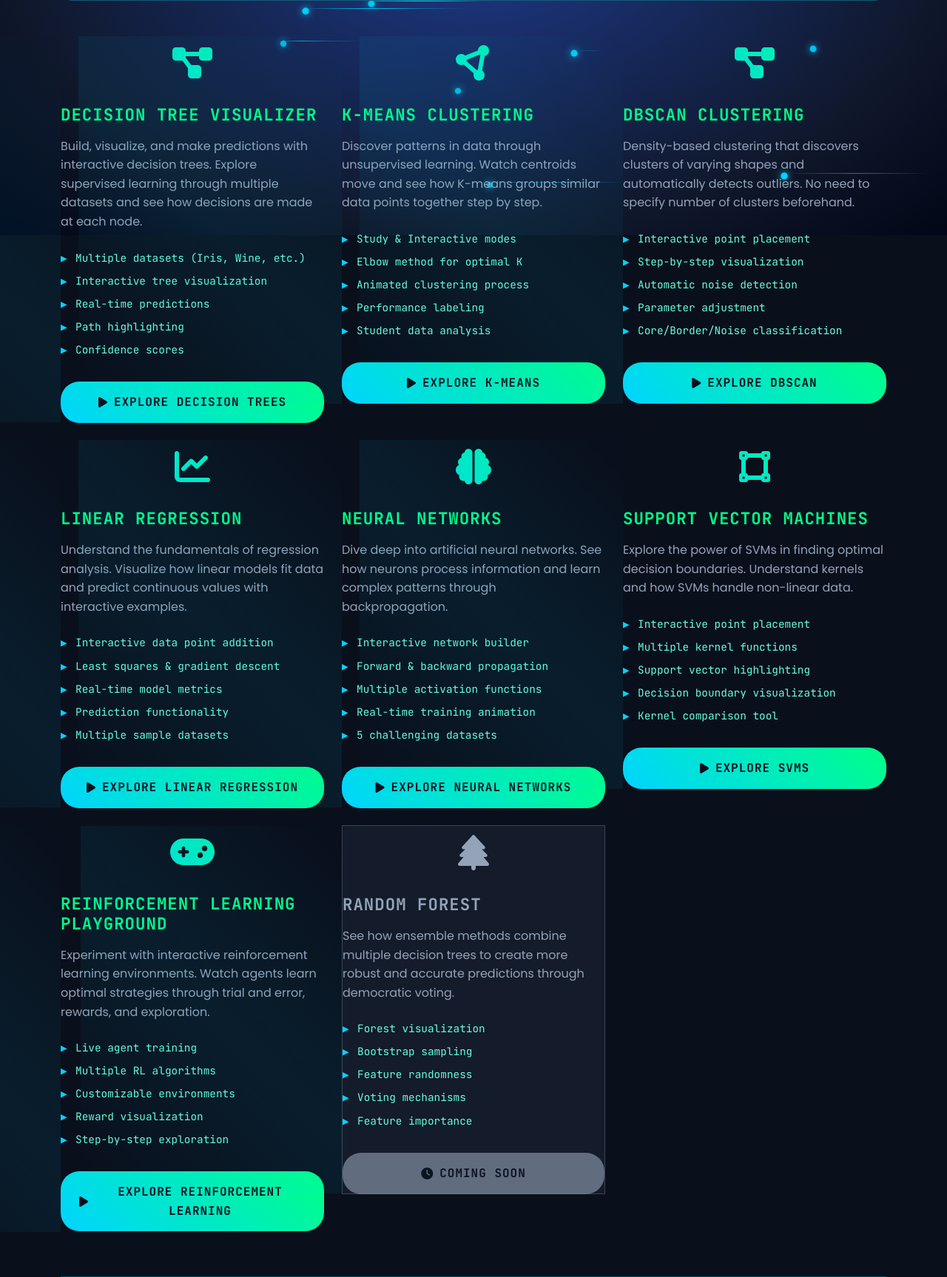
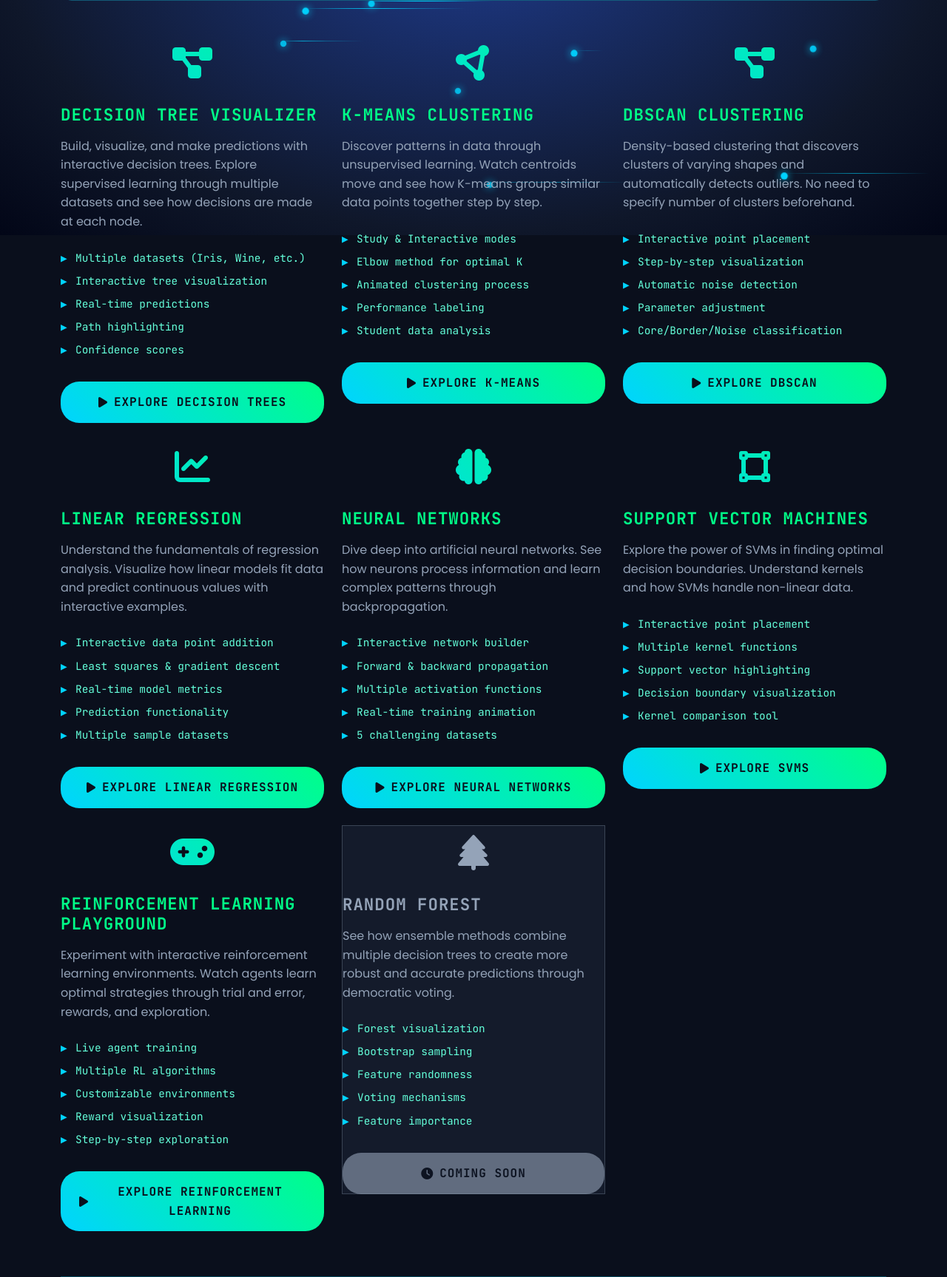
Before and after one commit to Hemanth-9087/SALVO-Website, a Django app: page /visualizations/ in a window 1280 px wide. Shown: the part 482-2209 px from the top of the page at 74% size. Run offline with Django 5.2, Linux system fonts and the light colour scheme; parts of the project's set-up code (start-up, migrations or seed data) failed here and were passed over.

Commit message:
update viz page - removed box animation

```diff
--- a/salvo_website/visualizations/templates/visualizations/home.html
+++ b/salvo_website/visualizations/templates/visualizations/home.html
@@ -12,16 +12,16 @@
         border-radius: 15px;
         padding: 2rem;
         position: relative;
-        transition: all 0.4s cubic-bezier(0.25, 0.46, 0.45, 0.94);
-        backdrop-filter: blur(8px);
+        {% comment %} transition: all 0.4s cubic-bezier(0.25, 0.46, 0.45, 0.94); {% endcomment %}
+        {% comment %} backdrop-filter: blur(8px); {% endcomment %}
         overflow: hidden;
         height: 100%;
         display: flex;
         flex-direction: column;
-        will-change: transform, box-shadow, border-color;
+        {% comment %} will-change: transform, box-shadow, border-color; {% endcomment %}
     }
 
-    .viz-card::before {
+    {% comment %} .viz-card::before {
         content: '';
         position: absolute;
         top: 0;
@@ -33,9 +33,9 @@
         transition: transform 0.8s cubic-bezier(0.25, 0.46, 0.45, 0.94);
         pointer-events: none;
         z-index: 0;
-    }
+    } {% endcomment %}
 
-    .viz-card:hover {
+    {% comment %} .viz-card:hover {
         transform: translateY(-8px);
         border-color: var(--accent-green);
         box-shadow: 0 15px 35px rgba(0, 255, 136, 0.15);
@@ -43,7 +43,7 @@
 
     .viz-card:hover::before {
         transform: translateX(100%);
-    }
+    } {% endcomment %}
 
     .viz-card > * {
         position: relative;
```
